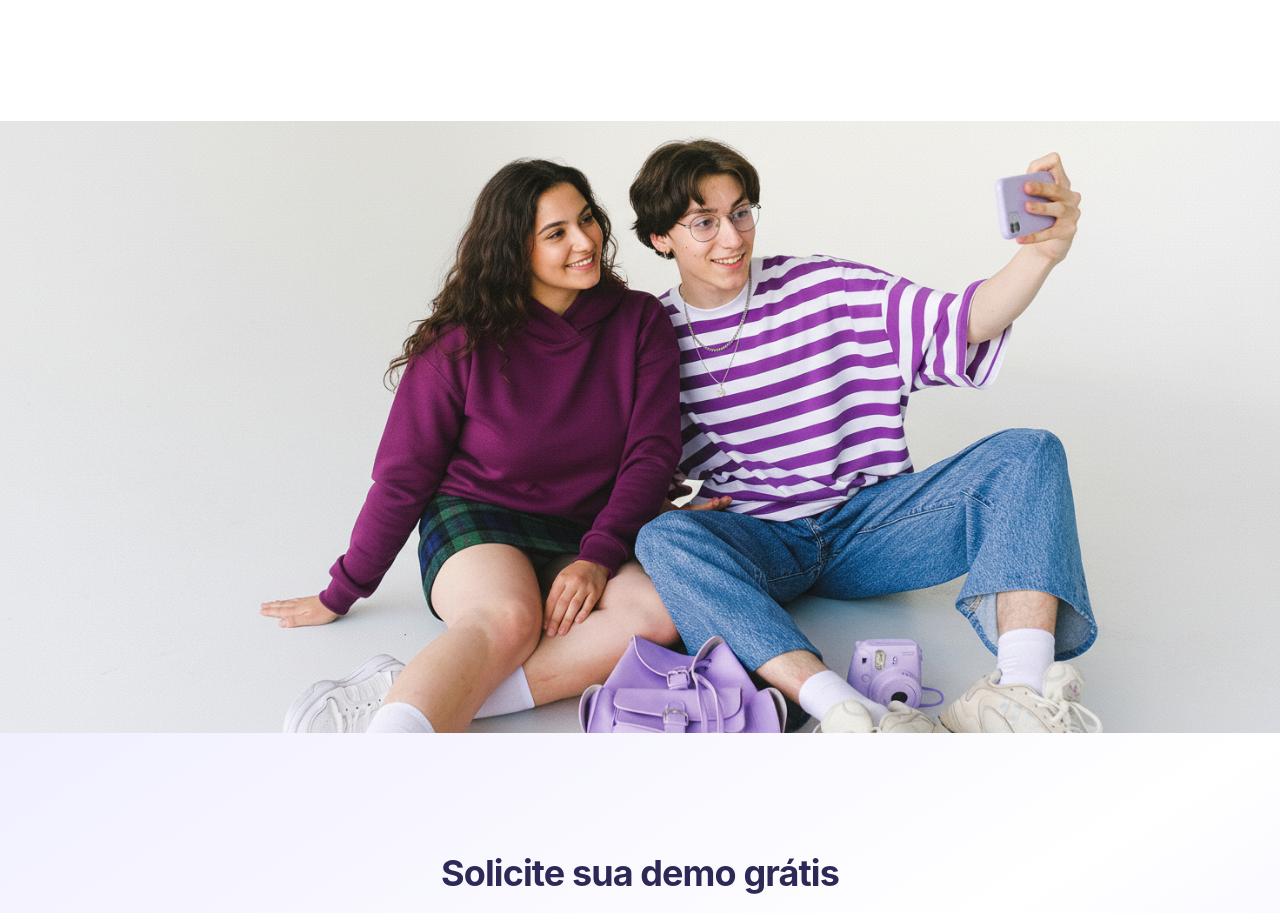
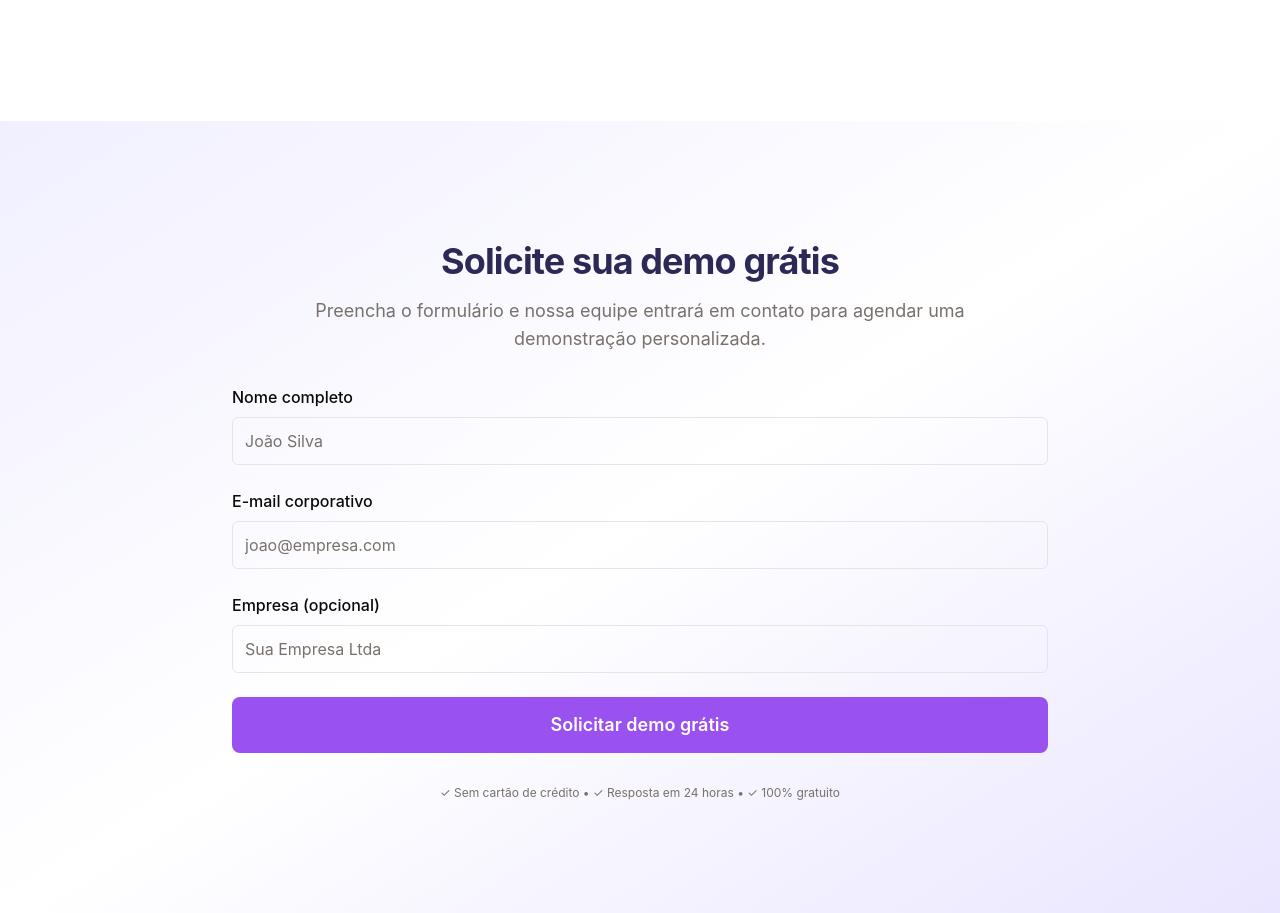
Before and after one commit to carlosjustgit/LP-Brasil, a React (Vite) app in the folder Desktop/LP Brasil/: page /br in a window 1280 px wide. Shown: the part 7312-8225 px from the top of the page. Built offline with nearby package versions, Linux system fonts and the light colour scheme; no server answers.

Commit message:
feat: Remove banner footer image from AIDA variant

```diff
--- a/Desktop/LP Brasil/src/pages/landing/br/variants/AidaVariant.tsx
+++ b/Desktop/LP Brasil/src/pages/landing/br/variants/AidaVariant.tsx
@@ -63,15 +63,6 @@ export default function AidaVariant() {
         <TestimonialSection />
         <FinalCTASection />
 
-        {/* Full-width banner footer image */}
-        <div className="w-full">
-          <img
-            src="/banner-footer.png"
-            alt="Banner"
-            className="w-full h-auto block"
-          />
-        </div>
-
         <LeadFormSection
           variant="aida"
           translations={{
```
